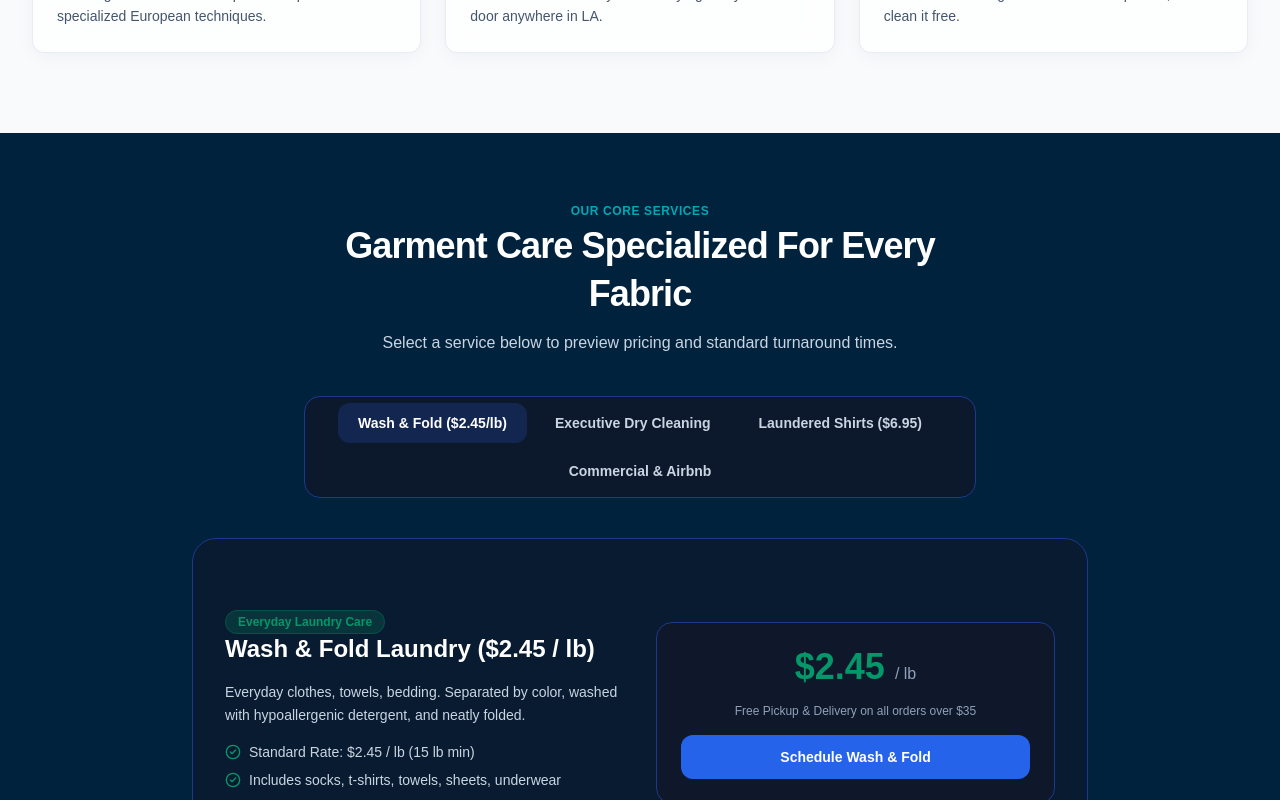
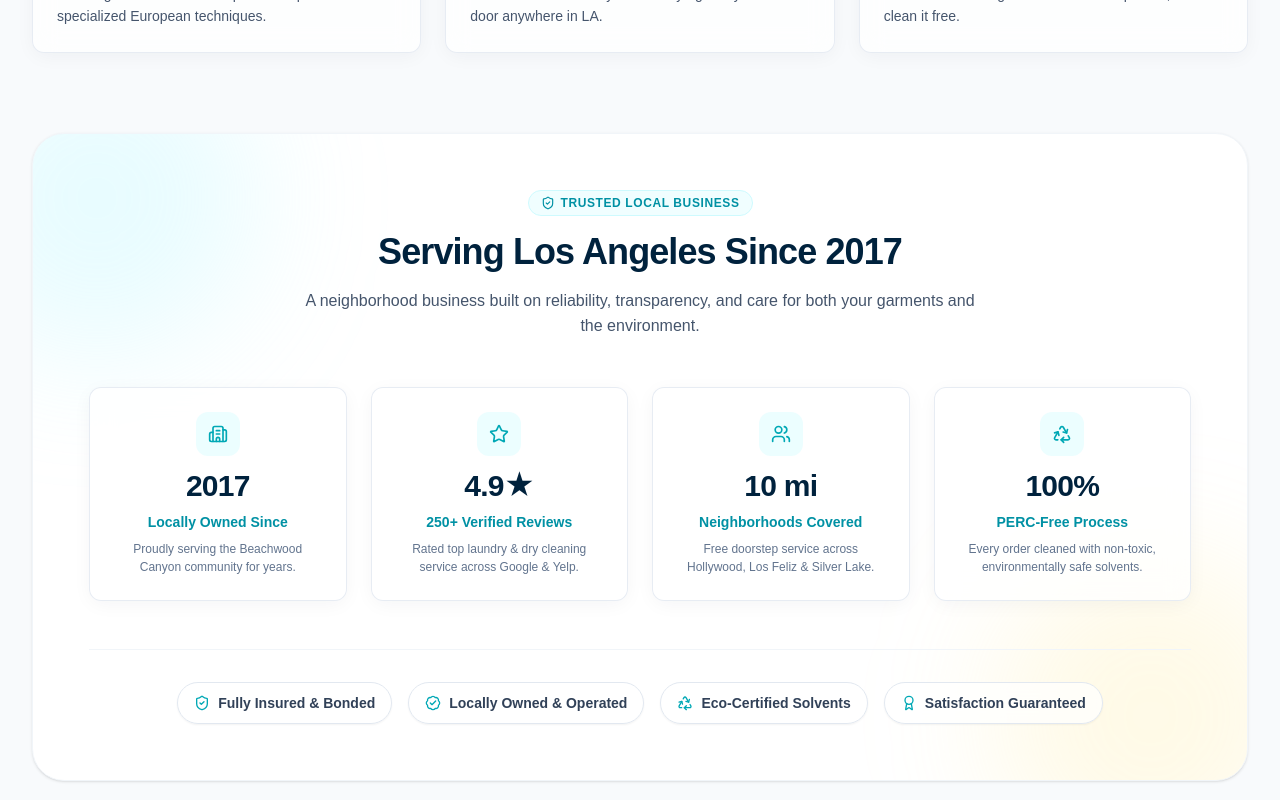
Before and after one commit to aftabfarhanarko/Beachwood-Cleaners-Laundry, a Next.js app: page / in a window 1280 px wide. Shown: the part 1460-2260 px from the top of the page. Built offline with nearby package versions, Linux system fonts and the light colour scheme; a web font is replaced by a local one.

Commit message:
feat(home): add Trust & Community Impact stats section to homepage

```diff
--- a/src/app/page.tsx
+++ b/src/app/page.tsx
@@ -12,6 +12,10 @@ import {
   Phone,
   CheckCircle2,
   MapPin,
+  Users,
+  Recycle,
+  BadgeCheck,
+  Building2,
 } from "lucide-react";
 import { PricingCalculator } from "@/components/PricingCalculator";
 import { ServiceTabs } from "@/components/ServiceTabs";
@@ -55,6 +59,40 @@ export default function Home() {
       title: "Garment Protection Guarantee",
       desc: "100% satisfaction guarantee. If it's not perfect, we re-clean it free.",
     },
+  ];
+
+  const trustStats = [
+    {
+      icon: Building2,
+      value: "2017",
+      label: "Locally Owned Since",
+      desc: "Proudly serving the Beachwood Canyon community for years.",
+    },
+    {
+      icon: Star,
+      value: "4.9★",
+      label: "250+ Verified Reviews",
+      desc: "Rated top laundry & dry cleaning service across Google & Yelp.",
+    },
+    {
+      icon: Users,
+      value: "10 mi",
+      label: "Neighborhoods Covered",
+      desc: "Free doorstep service across Hollywood, Los Feliz & Silver Lake.",
+    },
+    {
+      icon: Recycle,
+      value: "100%",
+      label: "PERC-Free Process",
+      desc: "Every order cleaned with non-toxic, environmentally safe solvents.",
+    },
+  ];
+
+  const trustBadges = [
+    { icon: ShieldCheck, label: "Fully Insured & Bonded" },
+    { icon: BadgeCheck, label: "Locally Owned & Operated" },
+    { icon: Recycle, label: "Eco-Certified Solvents" },
+    { icon: Award, label: "Satisfaction Guaranteed" },
   ];
 
   const faqs = [
@@ -247,6 +285,69 @@ export default function Home() {
               </div>
             );
           })}
+        </div>
+      </section>
+
+      {/* Trust & Community Impact — white glass section */}
+      <section className="max-container" data-aos="fade-up">
+        <div className="relative rounded-[2rem] bg-white overflow-hidden border border-slate-100 shadow-sm">
+          {/* Ambient glass glows */}
+          <div className="absolute -top-24 -left-24 w-80 h-80 bg-cyan-200/25 rounded-full blur-3xl -z-0" />
+          <div className="absolute -bottom-24 -right-16 w-80 h-80 bg-amber-200/20 rounded-full blur-3xl -z-0" />
+
+          <div className="relative z-10 p-8 sm:p-12 lg:p-14 space-y-12">
+            <div className="text-center max-w-2xl mx-auto space-y-3">
+              <span className="inline-flex items-center gap-1.5 px-3 py-1 rounded-full bg-cyan-50/80 backdrop-blur-sm text-[#0091A4] text-xs font-bold uppercase tracking-wider border border-cyan-100">
+                <ShieldCheck className="w-3.5 h-3.5" /> Trusted Local Business
+              </span>
+              <p className="text-2xl lg:text-[36px] font-semibold text-[#00223D] tracking-tight">
+                Serving Los Angeles Since 2017
+              </p>
+              <p className="text-slate-600 text-sm sm:text-base leading-[1.6]">
+                A neighborhood business built on reliability, transparency, and care for both your garments and the environment.
+              </p>
+            </div>
+
+            {/* Stat Cards */}
+            <div className="grid grid-cols-2 lg:grid-cols-4 gap-4 sm:gap-6">
+              {trustStats.map((stat, idx) => {
+                const Icon = stat.icon;
+                return (
+                  <div
+                    key={idx}
+                    className="glass-card p-5 sm:p-6 text-center flex flex-col items-center gap-2"
+                    data-aos="fade-up"
+                    data-aos-delay={idx * 75}
+                  >
+                    <div className="w-11 h-11 rounded-xl bg-cyan-50 text-[#00A8B5] flex items-center justify-center mb-1">
+                      <Icon className="w-5 h-5" />
+                    </div>
+                    <p className="text-2xl sm:text-3xl font-black text-[#00223D] tracking-tight">
+                      {stat.value}
+                    </p>
+                    <p className="text-xs sm:text-sm font-bold text-[#0091A4]">{stat.label}</p>
+                    <p className="text-[11px] sm:text-xs text-slate-500 leading-[1.5]">{stat.desc}</p>
+                  </div>
+                );
+              })}
+            </div>
+
+            {/* Trust Badge Strip */}
+            <div className="pt-8 border-t border-slate-100 flex flex-wrap items-center justify-center gap-3 sm:gap-4">
+              {trustBadges.map((badge, idx) => {
+                const Icon = badge.icon;
+                return (
+                  <div
+                    key={idx}
+                    className="inline-flex items-center gap-2 px-4 py-2.5 rounded-full bg-white/70 backdrop-blur-md border border-slate-200 text-xs sm:text-sm font-semibold text-slate-700 shadow-xs"
+                  >
+                    <Icon className="w-4 h-4 text-[#00A8B5]" />
+                    {badge.label}
+                  </div>
+                );
+              })}
+            </div>
+          </div>
         </div>
       </section>
 
```
